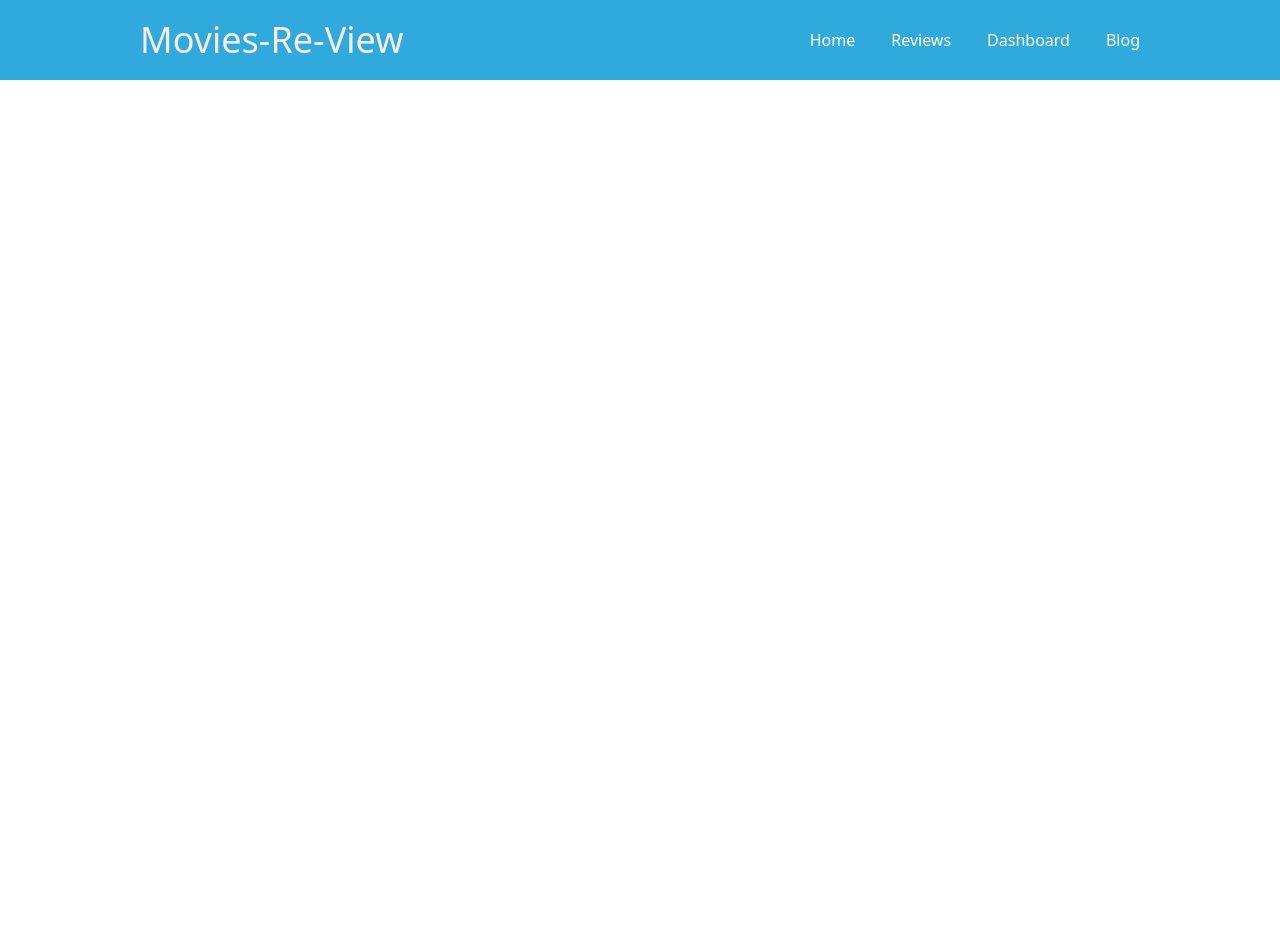
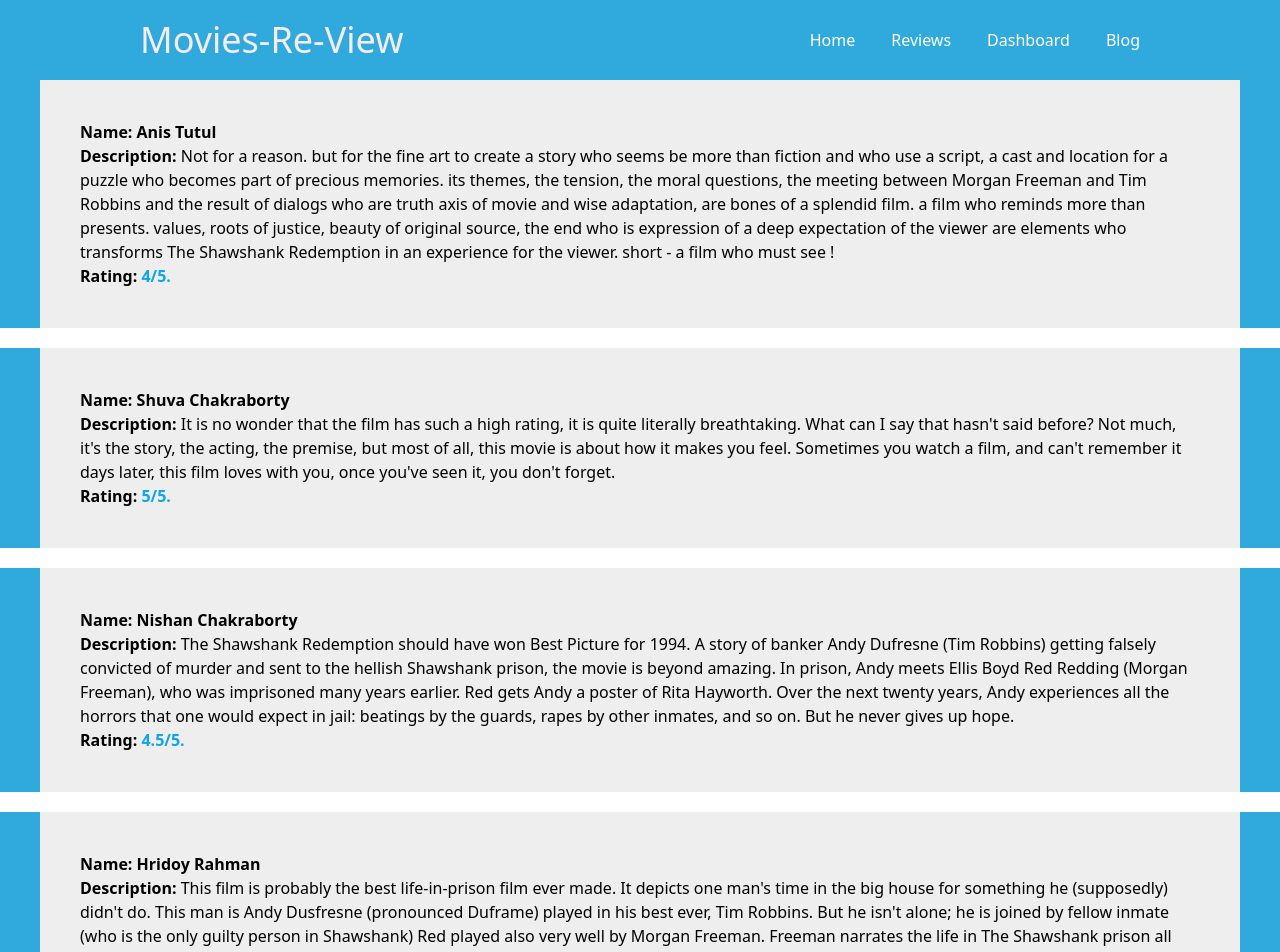
Before and after one commit to Shuvapandit/MoviesRe-view, a React (Create React App) app: page /reviews in a window 1280 px wide. Shown: the top 952 px of the page. Before the commit the page ends 800 px from the top, so only its background shows below. Built offline with nearby package versions, Linux system fonts and the light colour scheme.

Commit message:
Reviews paet added

```diff
--- /dev/null
+++ b/public/reviews.json
@@ -0,0 +1,64 @@
+[
+  {
+    "id": "1",
+    "img": "",
+
+    "name": "Anis Tutul",
+    "description":"Not for a reason. but for the fine art to create a story who seems be more than fiction and who use a script, a cast and location for a puzzle who becomes part of precious memories. its themes, the tension, the moral questions, the meeting between Morgan Freeman and Tim Robbins and the result of dialogs who are truth axis of movie and wise adaptation, are bones of a splendid film. a film who reminds more than presents. values, roots of justice, beauty of original source, the end who is expression of a deep expectation of the viewer are elements who transforms The Shawshank Redemption in an experience for the viewer. short - a film who must see !",
+    "rating": "4/5"
+
+
+  },
+  {
+    "id": "2",
+    "img": "",
+
+    "name": "Shuva Chakraborty",
+    "description":"It is no wonder that the film has such a high rating, it is quite literally breathtaking. What can I say that hasn't said before? Not much, it's the story, the acting, the premise, but most of all, this movie is about how it makes you feel. Sometimes you watch a film, and can't remember it days later, this film loves with you, once you've seen it, you don't forget.",
+    "rating": "5/5"
+
+
+  },
+  {
+    "id": "3",
+    "img": "",
+
+    "name": "Nishan Chakraborty",
+    "description":"The Shawshank Redemption should have won Best Picture for 1994. A story of banker Andy Dufresne (Tim Robbins) getting falsely convicted of murder and sent to the hellish Shawshank prison, the movie is beyond amazing. In prison, Andy meets Ellis Boyd Red Redding (Morgan Freeman), who was imprisoned many years earlier. Red gets Andy a poster of Rita Hayworth. Over the next twenty years, Andy experiences all the horrors that one would expect in jail: beatings by the guards, rapes by other inmates, and so on. But he never gives up hope.",
+    "rating": "4.5/5"
+
+
+  },
+  {
+    "id": "4",
+    "img": "",
+
+    "name": "Hridoy Rahman",
+    "description":"This film is probably the best life-in-prison film ever made. It depicts one man's time in the big house for something he (supposedly) didn't do. This man is Andy Dusfresne (pronounced Duframe) played in his best ever, Tim Robbins. But he isn't alone; he is joined by fellow inmate (who is the only guilty person in Shawshank) Red played also very well by Morgan Freeman. Freeman narrates the life in The Shawshank prison all the way up until the end (not to mention some very memorable escape scenes). Very memorable, showing what movies are made of. Based on Stephen King's novel (one of his best) and adapted for the screen and directed by Frank Darabont, who 5 years later would write and direct the Green Mile, another good (but can't be matched to this one) prison movie. A++",
+    "rating": "5/5"
+
+
+  },
+  {
+    "id": "5",
+    "img": "",
+
+    "name": "Tapos Pal",
+    "description":"Quite deserving of such acclaim, the acting is superb, the storyline captivating, and the cinematography quite beautiful. The storyline itself was unexpected and I quite enjoyed watching it unfold. Tim Robbins is really incredible in that his character comes off so subtly. And let's be honest, how can any movie narrated by Morgan freeman be bad?",
+    "rating": "4.7/5"
+
+
+  },
+  {
+    "id": "6",
+    "img": "",
+
+    "name": "Ronaldo",
+    "description":"THE SHAWSHANK REDEMPTION is a kind of morality tale that is definitely one of Stephen King's more restrained kind of stories, dealing mostly with a character study of two individuals sharing imprisonment and the consequences that await them when the tale ends.",
+    "rating": "4/5"
+
+
+  }
+
+
+]
--- a/src/App.js
+++ b/src/App.js
@@ -3,6 +3,7 @@ import { Route, Routes } from 'react-router-dom';
 import './App.css';
 import Header from './Components/Header/Header';
 import Home from './Components/Home/Home';
+import Reviews from './Components/Reviews/Reviews';
 
 function App() {
   return (
@@ -12,6 +13,8 @@ function App() {
         <Route></Route>
         <Route path='/' element={<Home></Home>} ></Route>
         <Route path='/home' element={<Home></Home>} ></Route>
+        <Route path='/reviews' element={<Reviews></Reviews>} ></Route>
+
 
 
       </Routes>
--- /dev/null
+++ b/src/Components/Review/Review.css
@@ -0,0 +1,6 @@
+.fullbg{
+    background-color: #30AADD;
+}
+.bgclr{
+    background-color: #EEEEEE;
+}
--- /dev/null
+++ b/src/Components/Review/Review.js
@@ -0,0 +1,32 @@
+import React from 'react';
+import './Review.css'
+
+const Review = (props) => {
+    const {name,description,rating}=props.review;
+
+    console.log(props)
+    return (
+        <div className=" mb-5 fullbg">
+
+ <div className="grid grid-rows-1 grid-flow-col gap-1 bgclr ml-10 mr-10 text-left p-10 ">
+  <div>
+      <div>
+     <p className='text-base font-bold'> Name: {name}</p>
+
+      </div>
+      <div>
+      <span className='font-semibold'>Description:</span> {description} <br></br>
+      <span className='font-semibold'> Rating: </span> <span className='text-sky-500 font-semibold'>{rating}.</span>
+
+      </div>
+
+
+  </div>
+
+</div>
+
+        </div>
+    );
+};
+
+export default Review;
--- /dev/null
+++ b/src/Components/Reviews/Reviews.js
@@ -0,0 +1,31 @@
+import React, { useEffect, useState } from 'react';
+import Review from '../Review/Review';
+
+
+const Reviews = () => {
+    const [reviews,setReviews]=useState([]);
+    useEffect(()=>{
+        fetch('reviews.json')
+        .then(res=>res.json())
+        .then(data=> setReviews(data))
+    },[])
+    return (
+        <div>
+            <div className="grid grid-rows-1 grid-flow-col gap-4">
+  <div>
+      {
+          reviews.map(review=><Review key={review.id}
+            review={review}
+          ></Review>)
+
+      }
+  </div>
+
+
+</div>
+
+        </div>
+    );
+};
+
+export default Reviews;
```
Also changed, not shown: src/Components/Reviews/Reviews.css (added).
